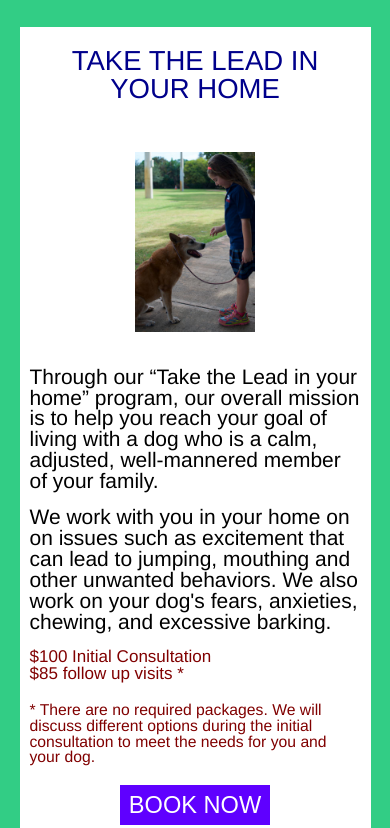
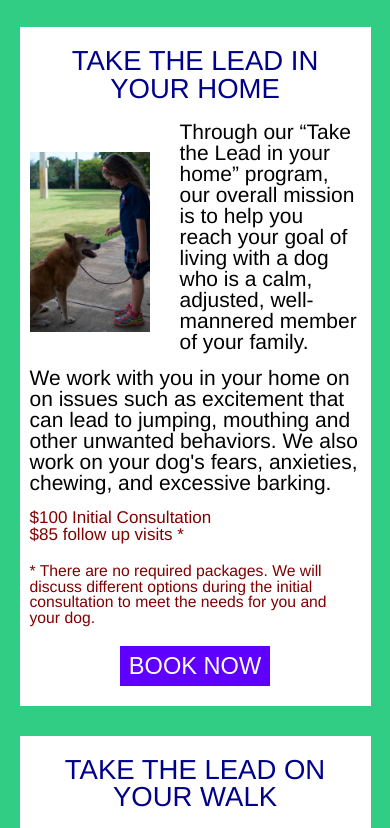
Before and after one commit to dougalderman/takethelead, a website: page app/index.html in a window 390 px wide. Shown: the part 5305-6133 px from the top of the page. Drawn offline with nearby package versions, Linux system fonts and the light colour scheme; some packages are replaced by stand-ins of ours; files that its build step writes are made by us from their sources; a script that the page names is missing.

Commit message:
animation work in progress

```diff
--- a/app/sass/services.scss
+++ b/app/sass/services.scss
@@ -82,7 +82,7 @@
       }
     }
 
-    div {
+    > div {
       width: 50%;
       background: $services-packages-background;
       color: $services-packages-color;
@@ -90,13 +90,13 @@
       padding: 20px 10px;
       text-align: center;
 
-      &:first-child {
+      &.ttl-home {
         &.slider {
           animation: slide-right 2s 0s 1 ease;
         }
       }
 
-      &:nth-child(2) {
+      &.ttl-walk {
         &.slider {
           animation: slide-left 2s 0s 1 ease;
         }
@@ -165,30 +165,26 @@
     .packages {
       display: inherit;
 
-      .ttl-home {
-        img {
-          float: left;
-          margin-right: 30px;
-        }
-      }
+       > div {
+         width: 100%;
+         margin: 0 auto 30px;
 
-      .ttl-walk {
-        img {
-          float: right;
-          margin-left: 30px;
-        }
-      }
+         &.ttl-home {
+           animation: initial;
 
-      div {
-        width: 100%;
-        margin: 0 auto 30px;
+           img {
+             float: left;
+             margin-right: 30px;
+           }
+         }
 
-        &:first-child {
+        &.ttl-walk {
           animation: initial;
-        }
 
-        &:nth-child(2) {
-          animation: initial;
+          img {
+            float: right;
+            margin-left: 30px;
+          }
         }
       }
     }
```
